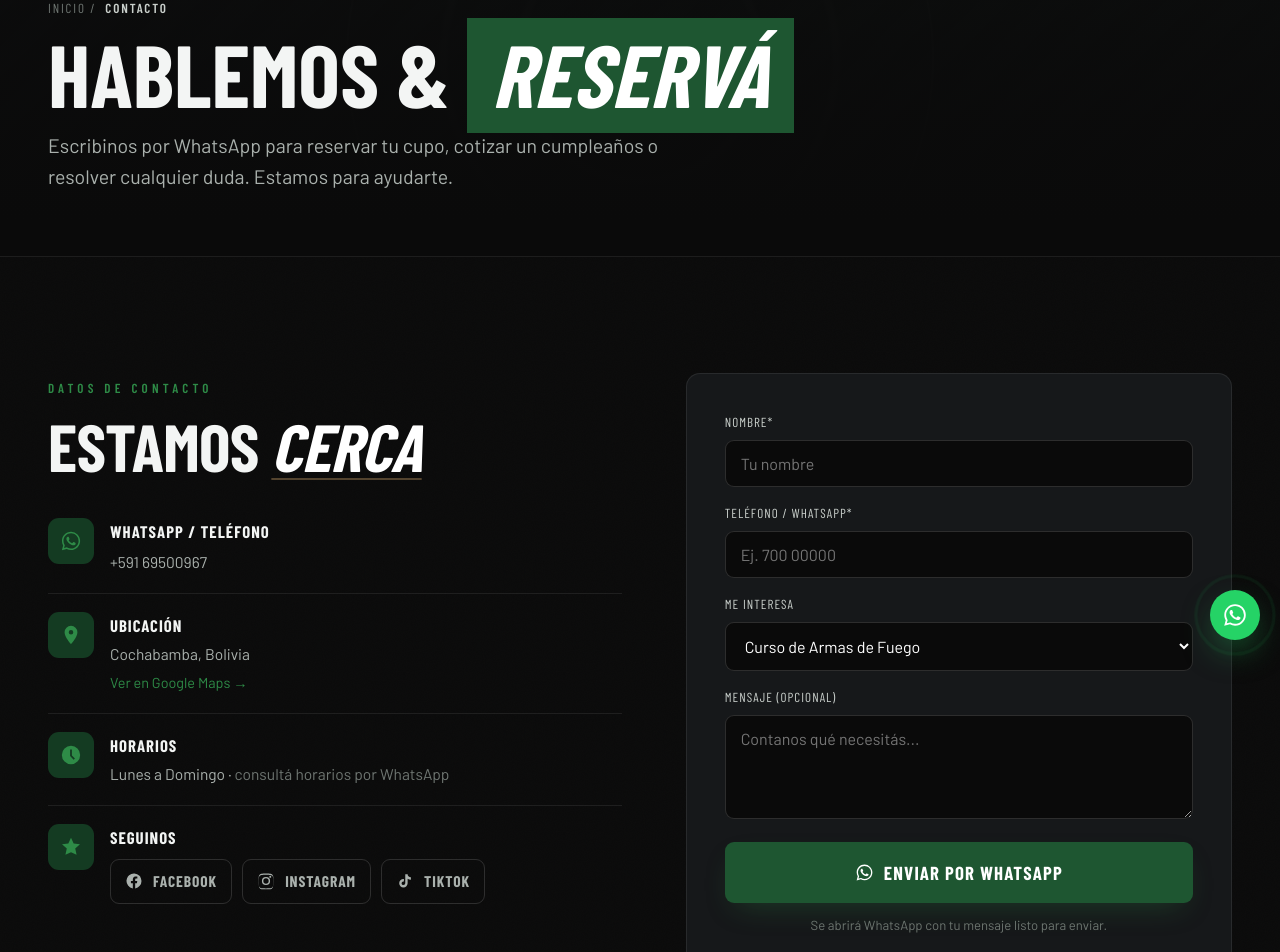
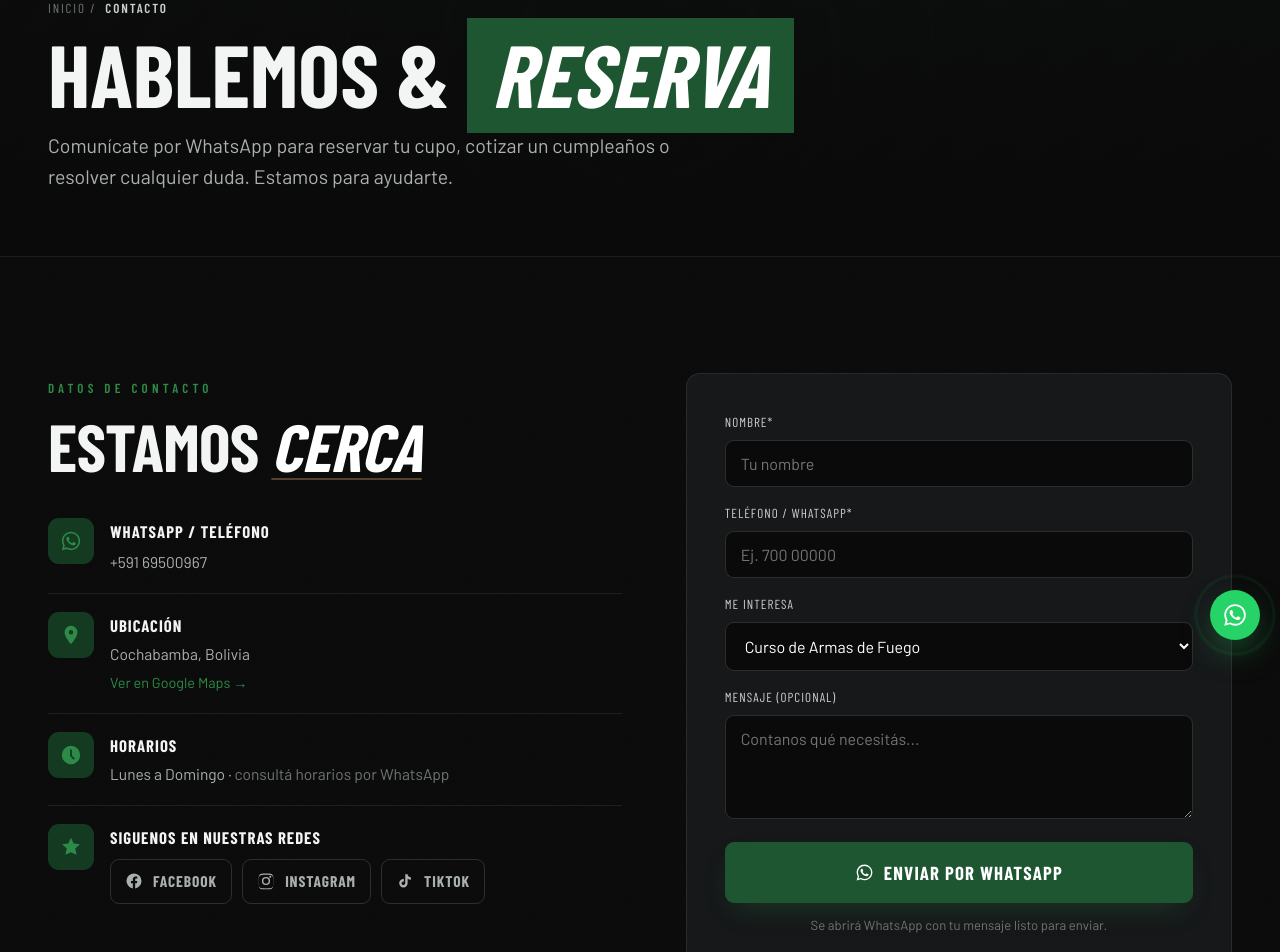
Before and after one commit to zise-corp/topgunclub_srl, a Next.js app: page /contacto in a window 1280 px wide. Shown: the part 140-1092 px from the top of the page. Built offline with nearby package versions, Linux system fonts and the light colour scheme; a web font is replaced by a local one.

Commit message:
Textos actualizados en cotacto

```diff
--- a/app/contacto/page.tsx
+++ b/app/contacto/page.tsx
@@ -21,8 +21,8 @@ export default function ContactoPage() {
       <PageHero
         crumb="Contacto"
         label="Cochabamba, Bolivia"
-        title={<>Hablemos & <span className="hl" style={{ display: 'inline' }}>reservá</span></>}
-        sub="Escribinos por WhatsApp para reservar tu cupo, cotizar un cumpleaños o resolver cualquier duda. Estamos para ayudarte."
+        title={<>Hablemos & <span className="hl" style={{ display: 'inline' }}>reserva</span></>}
+        sub="Comunícate por WhatsApp para reservar tu cupo, cotizar un cumpleaños o resolver cualquier duda. Estamos para ayudarte."
       />
 
       {/* Contacto + formulario */}
@@ -72,7 +72,7 @@ export default function ContactoPage() {
               <div className="info-row" style={{ borderBottom: 'none' }}>
                 <div className="ic"><Icon name="star" /></div>
                 <div>
-                  <h4>Seguinos</h4>
+                  <h4>Siguenos en nuestras redes</h4>
                   <div className="contact-socials" style={{ display: 'flex', gap: 10, marginTop: 8, flexWrap: 'wrap' }}>
                     <a href={SOCIALS.facebook} target="_blank" rel="noopener noreferrer" className="btn btn--ghost" style={{ padding: '9px 14px' }}>
                       <Icon name="facebook" style={{ width: 18, height: 18 }} /> Facebook
```
